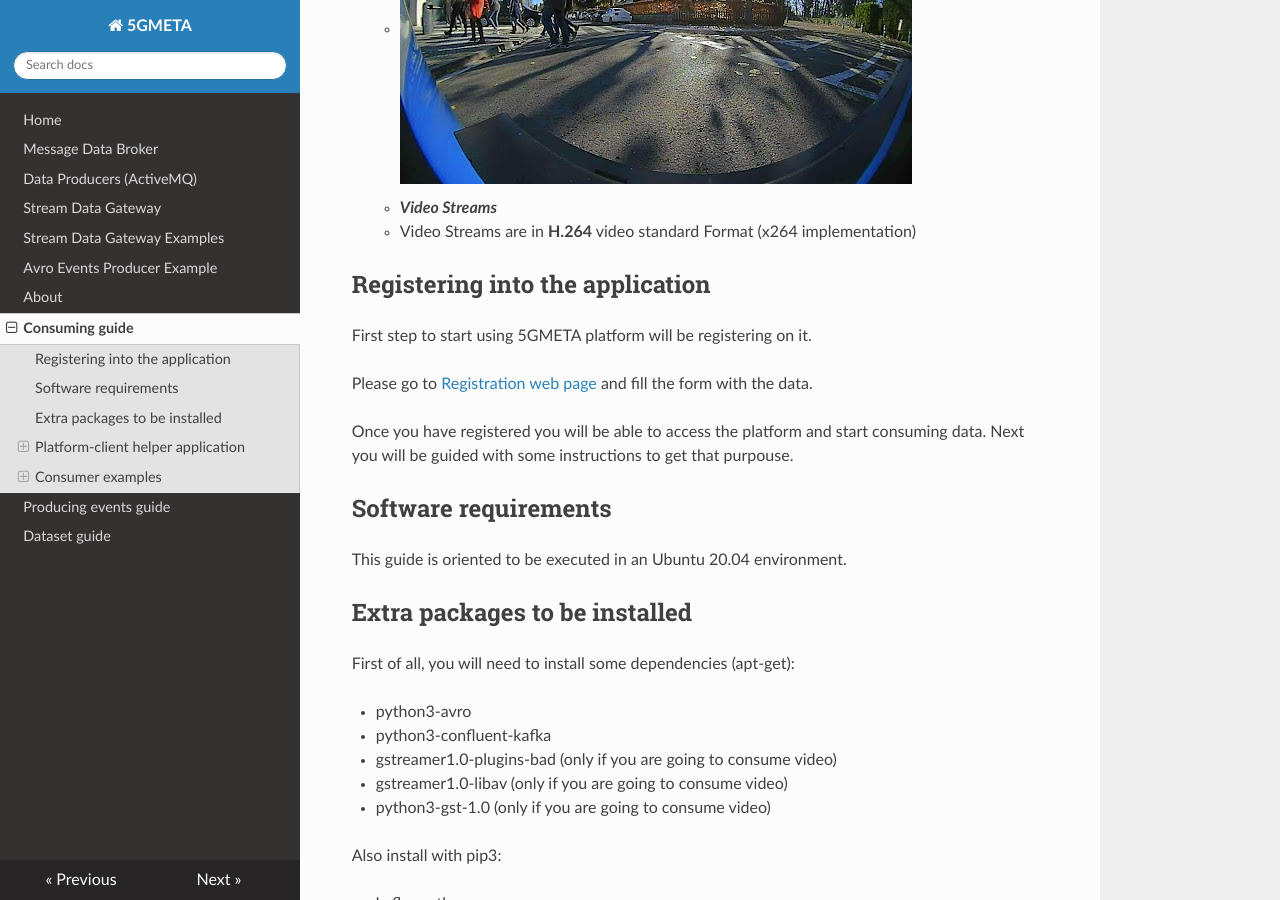
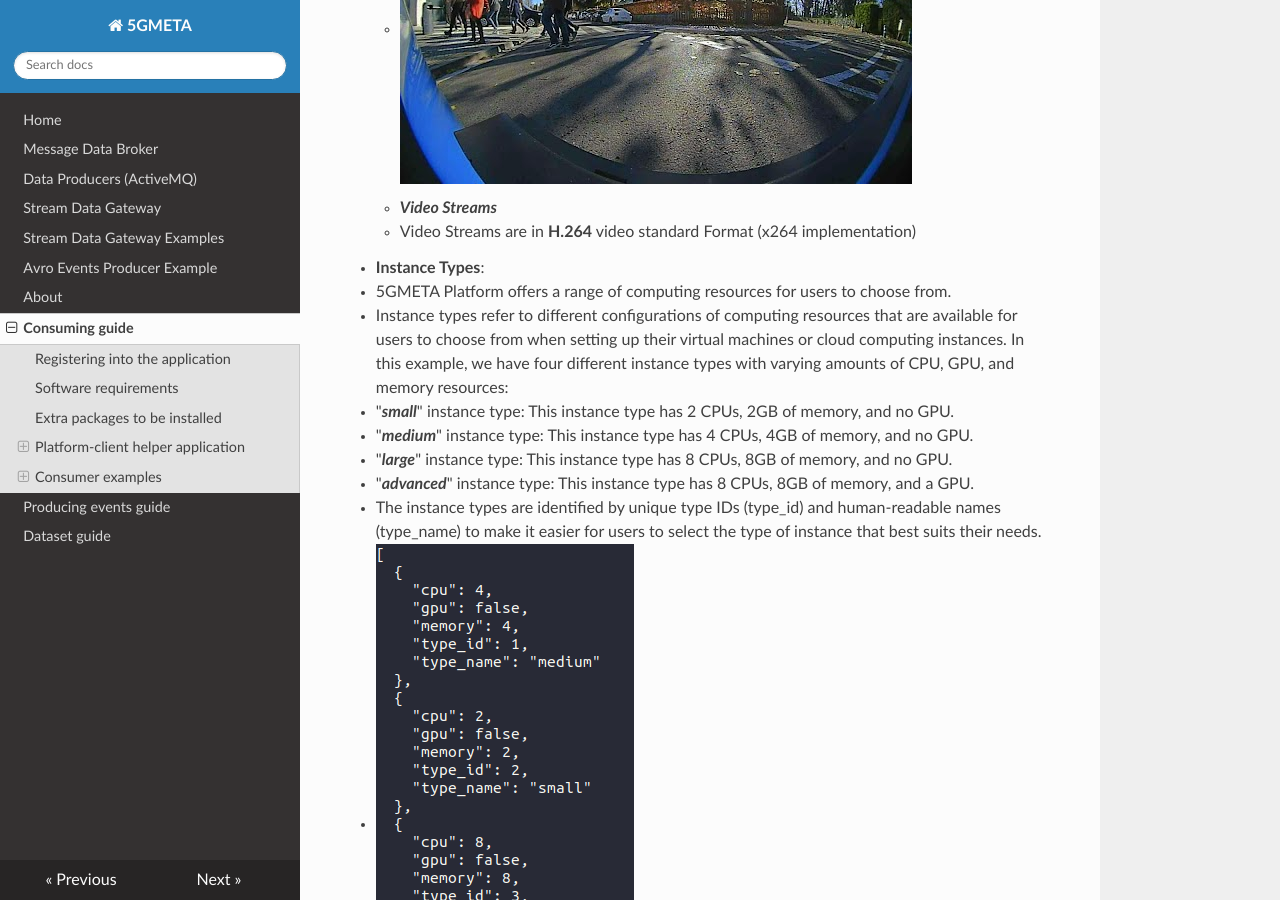
Before and after one commit to jperezcolmenar/5gmeta-dev, an MkDocs documentation site: the page built from docs/consuming-guide.md, in a window 1280 px wide and 900 px high, scrolled down 1484 px. Built offline with MkDocs 1.6.1, drawn with Linux system fonts in a browser that asks for light colours; nearby versions of some CDN libraries.

Commit message:
Added Instance types description

```diff
--- a/docs/consuming-guide.md
+++ b/docs/consuming-guide.md
@@ -27,6 +27,15 @@ Before jumping to consuming the available datatypes, it is necessary to understa
       * ![Example](images/image-sample-vicomtech-donostia.jpg)
     * ***Video Streams***
       * Video Streams are in **H.264** video standard Format (x264 implementation)
+* **Instance Types**:
+  * 5GMETA Platform offers a range of computing resources for users to choose from.
+  * Instance types refer to different configurations of computing resources that are available for users to choose from when setting up their virtual machines or cloud computing instances. In this example, we have four different instance types with varying amounts of CPU, GPU, and memory resources:
+  1. "***small***" instance type: This instance type has 2 CPUs, 2GB of memory, and no GPU.
+  2. "***medium***" instance type: This instance type has 4 CPUs, 4GB of memory, and no GPU.
+  3. "***large***" instance type: This instance type has 8 CPUs, 8GB of memory, and no GPU.
+  4. "***advanced***" instance type: This instance type has 8 CPUs, 8GB of memory, and a GPU.
+  * The instance types are identified by unique type IDs (type_id) and human-readable names (type_name) to make it easier for users to select the type of instance that best suits their needs.
+  * ![Example](images/instancetypes.png)
 ## Registering into the application
 
 First step to start using 5GMETA platform will be registering on it.
```
Also changed, not shown: docs/images/instancetypes.png (added).
